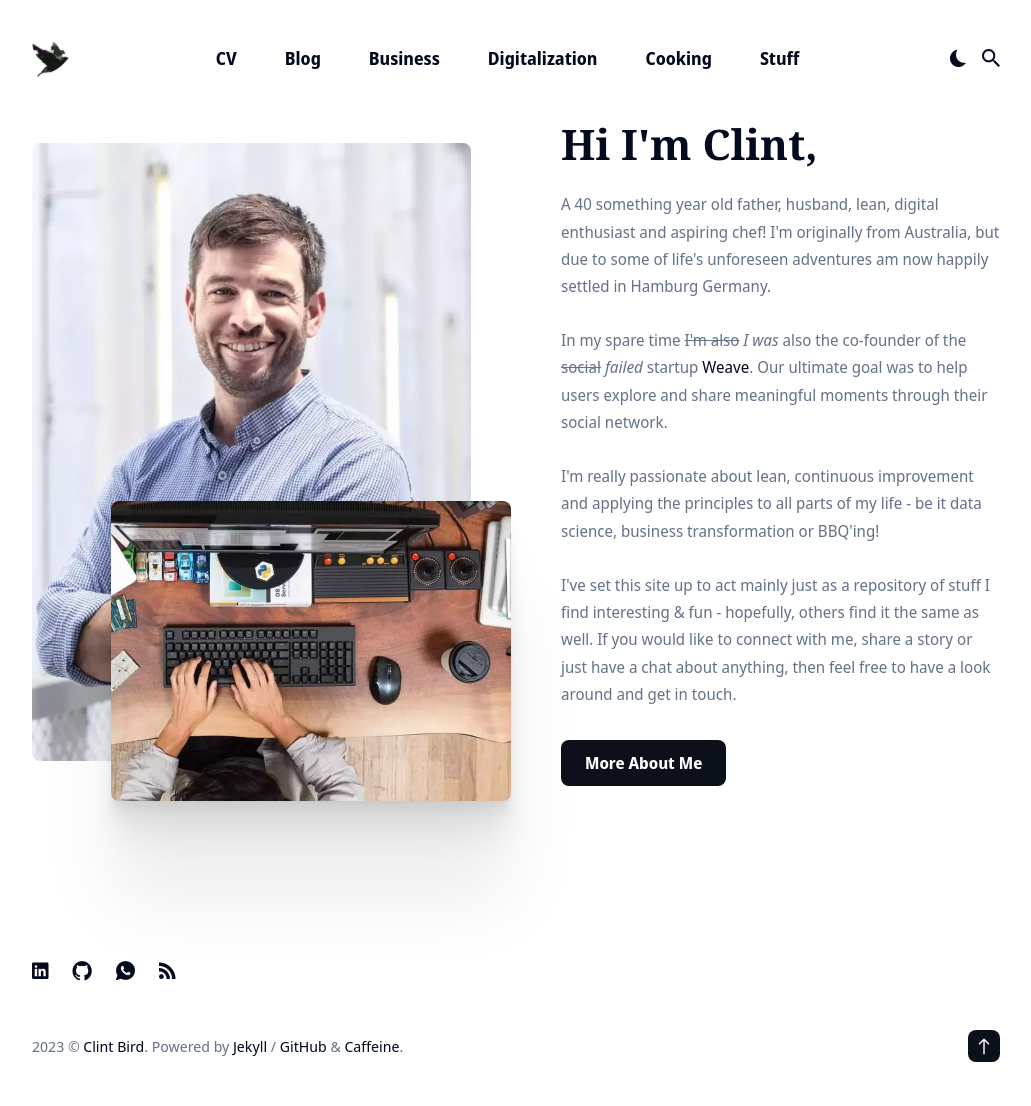
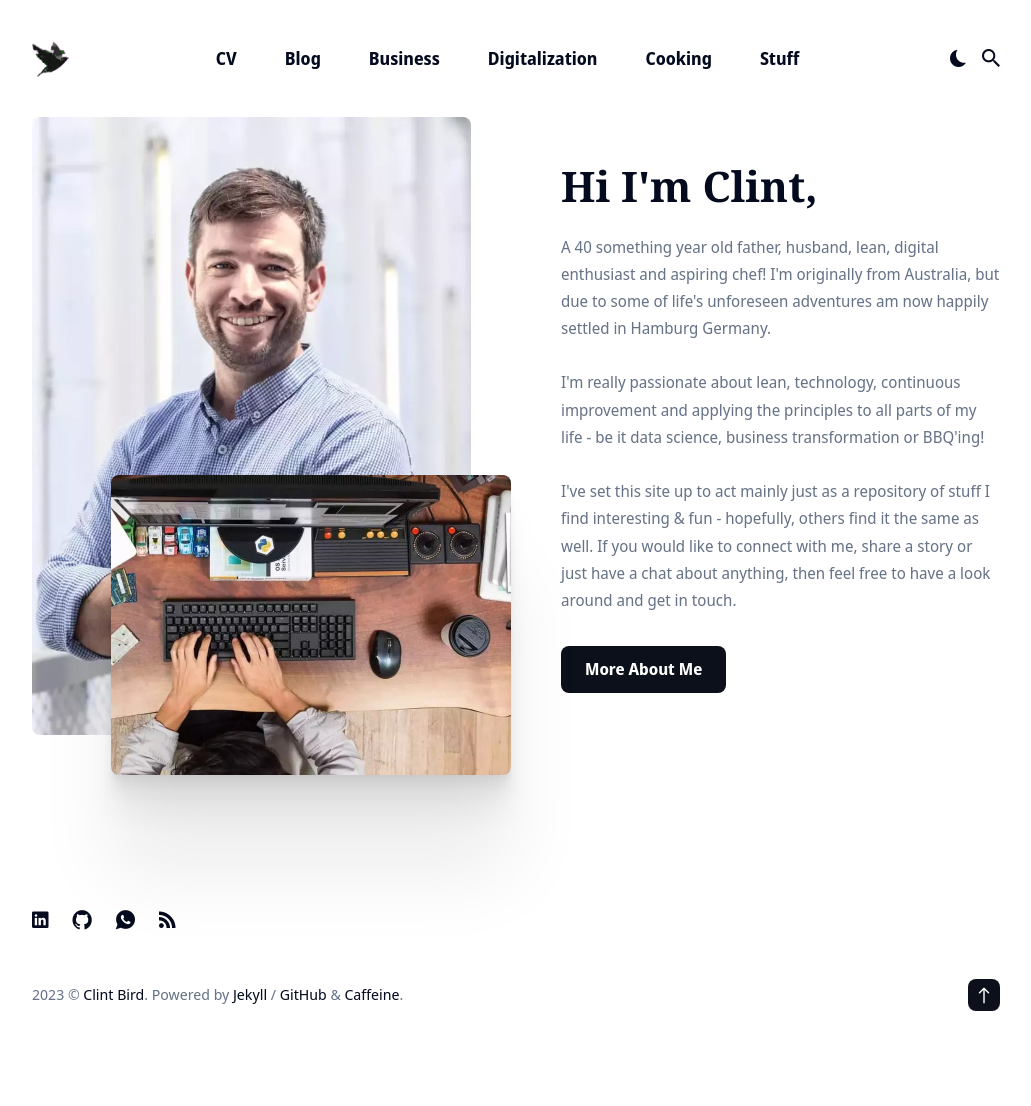
Before and after one commit to clintjb/clintjb.github.io, a Jekyll site: the page built from index.html, in a window 1280 px wide. Shown: the whole page, without its empty margins (124-1155 px from the left). Built offline with Jekyll 4.4.1, drawn with Linux system fonts in a browser that asks for light colours; nearby versions of some CDN libraries; after the commit the page ends 1055 px from its top, so only the background shows below that.

Commit message:
Removal Of Weave

```diff
--- a/_data/settings.yml
+++ b/_data/settings.yml
@@ -70,7 +70,7 @@ tag__settings:
 author__section:
   enable: false
   author__section__title: Hi I'm Clint,
-  author__section__description: A 40 something year old father, husband, lean, digital enthusiast and aspiring chef! I'm originally from Australia, but due to some of life's unforeseen adventures am now happily settled in Hamburg Germany.<br><br>In my spare time <strike>I'm also</strike> <i>I was</i> also the co-founder of the <strike>social</strike> <i>failed</i> startup  <a href="https://clintbird.com/blog/weave-post">Weave</a>. Our ultimate goal was to help users explore and share meaningful moments through their social network.<br><br>I'm really passionate about lean, continuous improvement and applying the principles to all parts of my life - be it data science, business transformation or BBQ'ing!<br><br>I've set this site up to act mainly just as a repository of stuff I find interesting & fun - hopefully, others find it the same as well. If you would like to connect with me, share a story or just have a chat about anything, then feel free to have a look around and get in touch.
+  author__section__description: A 40 something year old father, husband, lean, digital enthusiast and aspiring chef! I'm originally from Australia, but due to some of life's unforeseen adventures am now happily settled in Hamburg Germany.<br><br>I'm really passionate about lean, technology, continuous improvement and applying the principles to all parts of my life - be it data science, business transformation or BBQ'ing!<br><br>I've set this site up to act mainly just as a repository of stuff I find interesting & fun - hopefully, others find it the same as well. If you would like to connect with me, share a story or just have a chat about anything, then feel free to have a look around and get in touch.
   aurhor__section__button__text: More About Me
   aurhor__section__button__link: /cv
   author__section__big__image: /images/clint.webp
```
